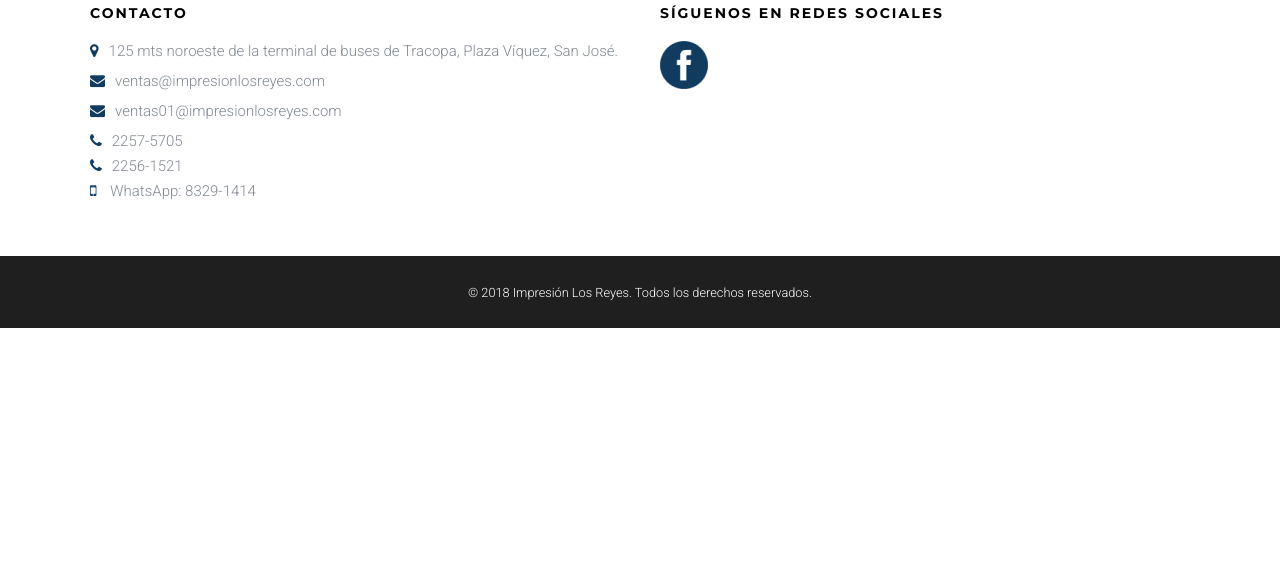
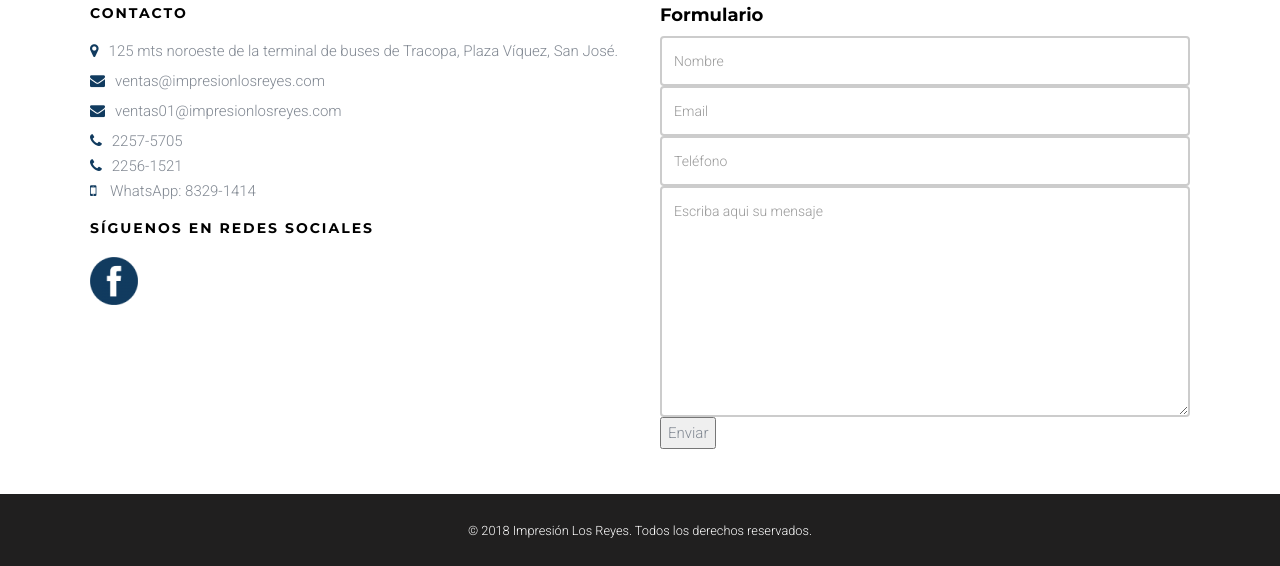
Before and after one commit to Websites-test/Los-reyes-impresiones, a PHP site: page / in a window 1280 px wide. Shown: the part 4855-5421 px from the top of the page. Before the commit the page ends 5183 px from the top, so only its background shows below. Run offline with PHP 8.4, Linux system fonts and the light colour scheme; some web fonts are replaced.

Commit message:
cambios telefono y correo

```diff
--- a/index.html
+++ b/index.php
@@ -12,7 +12,6 @@
 	<meta name="description" content="Free HTML5 Template by FREEHTML5.CO" />
 	<meta name="keywords" content="free html5, free template, free bootstrap, html5, css3, mobile first, responsive" />
 	<meta name="author" content="FREEHTML5.CO" />
-
   <!--
 	//////////////////////////////////////////////////////
 
@@ -611,14 +610,21 @@
                              </li>
 						</ul>
 					</div>
-				</div>
-				<div class="col-md-6 col-sm-6">
 					<div class="fh5co-footer-widget top-level">
 						<h4 class="fh5co-footer-lead ">Síguenos en Redes Sociales</h4>
 							<div class="redes-sociales">
-
 							</div>
 					</div>
+				</div>
+				<div class="col-md-6 col-sm-6">
+					<h4 class="fh5co-footer-lead ">Formulario</h4>
+					<form action="envio.php" method="post">
+						<input type="text" name="Nombre" placeholder="Nombre" class="form-control" required/>
+						<input type="email" name="email" placeholder="Email" class="form-control" required/>
+						<input type="text" name="telefono" placeholder="Teléfono" class="form-control" required/>
+						<textarea class="form-control" name="mensaje" placeholder="Escriba aqui su mensaje" cols="30" rows="10"></textarea>
+						<input type="submit" value="Enviar" id="boton" required/>
+					</form>
 				</div>
 			</div>
 		</div>
```
Also changed, not shown: envio.php (added, +15 -0 lines).
